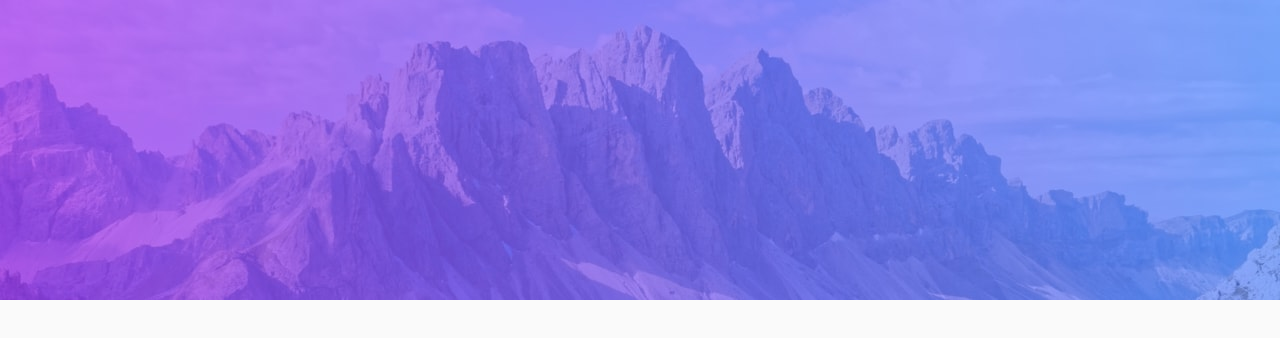
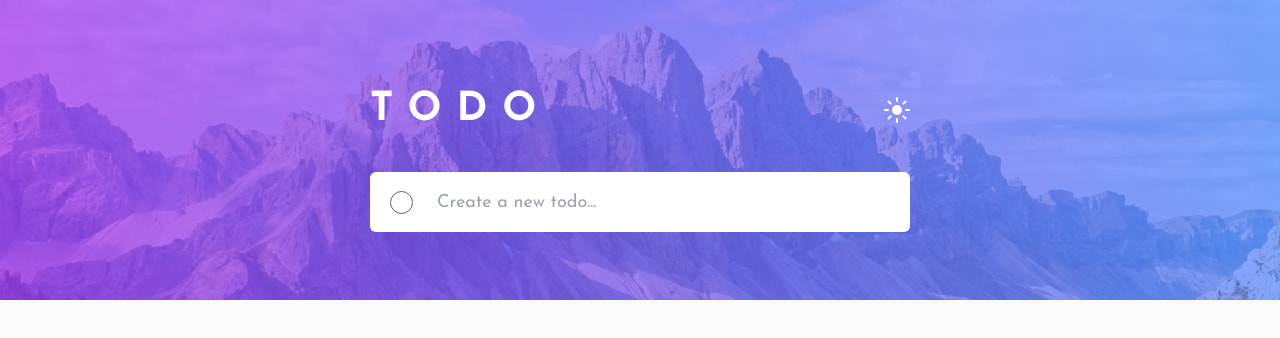
Before and after one commit to vinicius-pereira-souza/FrontendMentor-TodoApp, a Next.js app: page / in a window 1280 px wide. Shown: the top 338 px of the page. Built offline with nearby package versions, Linux system fonts and the light colour scheme.

Commit message:
styled: css do  formulario finalizado

```diff
--- a/app/page.tsx
+++ b/app/page.tsx
@@ -5,12 +5,27 @@ import Header from "./ui/header";
 export default function Home() {
   return (
     <div
-      className="min-h-screen flex items-center justify-center
+      className="min-h-screen flex justify-center
      bg-light-gray-lightest dark:bg-dark-blue-darkest px-6 pt-12 pb-16 lg:pt-20 lg:pb-12 relative"
     >
       <div className="w-full h-[200px] lg:h-[300px] bg-mobile-light dark:bg-mobile-dark lg:bg-desktop-light dark:lg:bg-desktop-dark bg-no-repeat bg-center bg-cover absolute top-0 left-0" />
       <main className="flex-1 max-w-[540px] relative">
         <Header />
+        <form action="">
+          <div className="min-h-[60px] rounded-md flex items-center gap-x-6 py-[18px] px-5 bg-white dark:bg-dark-blue-darker">
+            <label
+              className="block w-[23px] h-[23px] rounded-full border border-dark-blue-medium"
+              htmlFor="description"
+            ></label>
+            <input
+              type="text"
+              name="description"
+              id="description"
+              placeholder="Create a new todo..."
+              className="outline-none bg-transparent text-dark-blue-light text-lg leading-none"
+            />
+          </div>
+        </form>
       </main>
     </div>
   );
--- a/app/ui/header.tsx
+++ b/app/ui/header.tsx
@@ -2,7 +2,7 @@ import Image from "next/image";
 
 export default function Header() {
   return (
-    <header className="flex items-center justify-between text-white uppercase font-bold mb-8 lg:mb-10">
+    <header className="flex items-center justify-between text-white uppercase font-bold mb-8 lg:mb-8">
       <h1 className="text-[27px] lg:text-[40px] tracking-[10px] lg:tracking-[15px]">
         Todo
       </h1>
```
